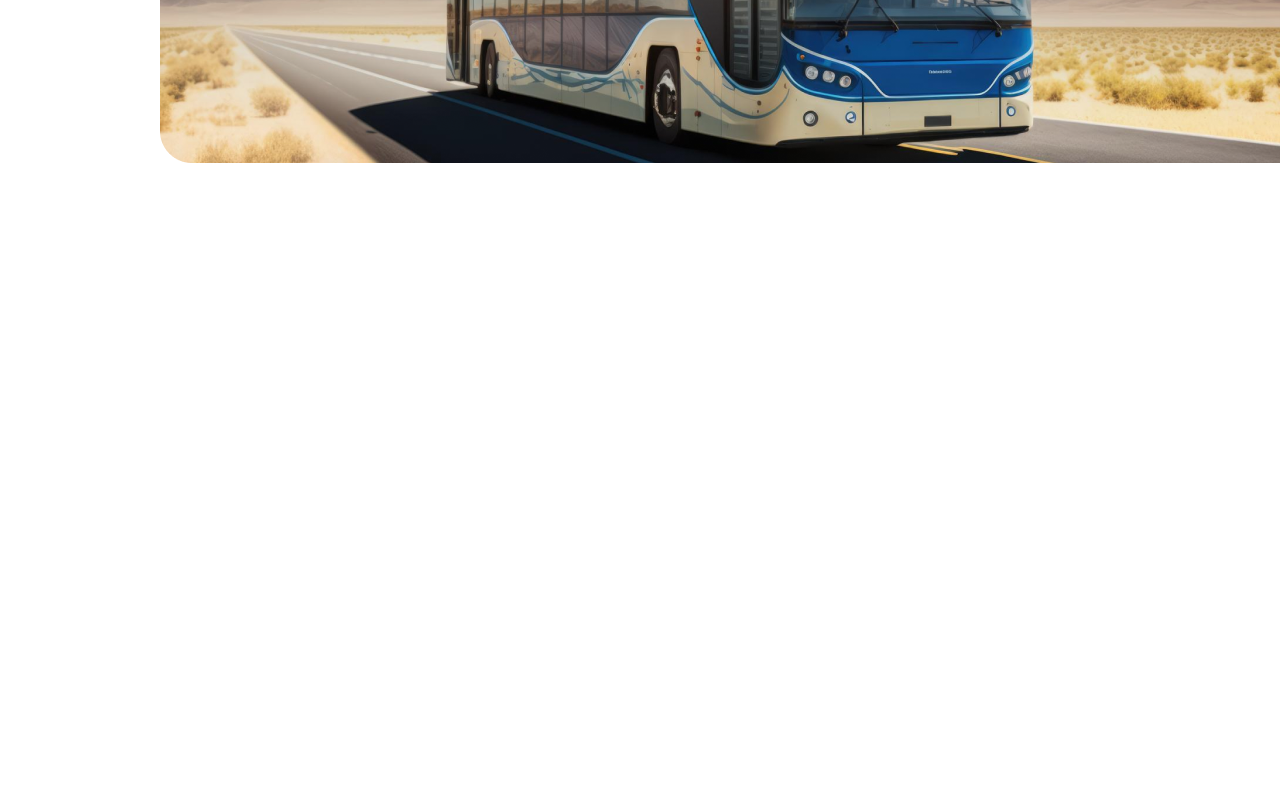
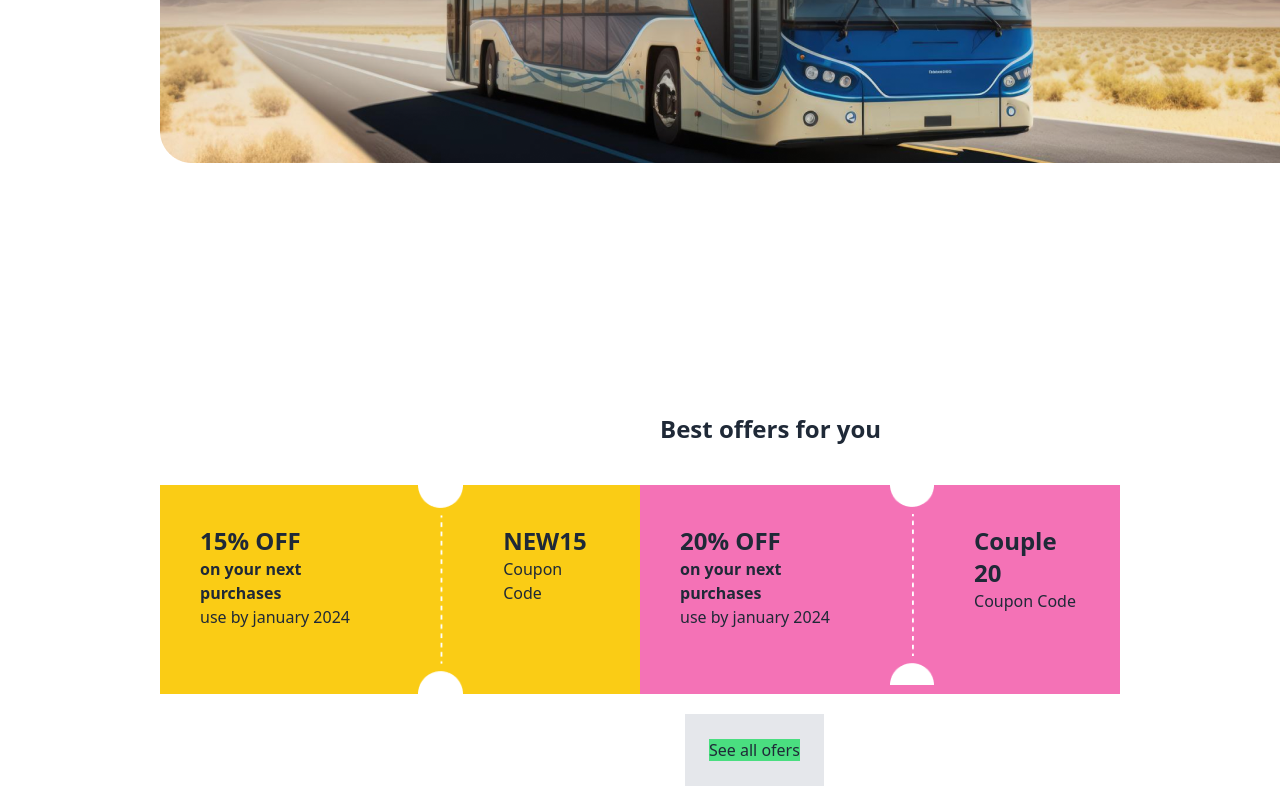
Before and after one commit to nafis200/assignment-5, a plain HTML site: page index.html in a window 1280 px wide. Shown: the part 479-1265 px from the top of the page. Before the commit the page ends 892 px from the top, so only its background shows below. Drawn offline with nearby package versions, Linux system fonts and the light colour scheme.

Commit message:
banner done

```diff
--- a/index.html
+++ b/index.html
@@ -47,6 +47,40 @@
             <button class="p-4 bg-green-400 ml-[600px]">Buy ticket</button>
         </div>
     </div>
+    <div class="">
+        <h1 class="text-2xl font-semibold ml-[660px]">Best offers for you</h1>
+         <div class="all mt-10 ml-40 mr-40 flex justify-between">
+          <div class="bg-yellow-400 flex w-[500px]" id="id1">
+            <div class="15% of p-10">
+              <p class="text-2xl font-bold">15% OFF</p>
+              <p class=" font-semibold">on your next purchases</p>
+              <p class=" font-light">use by january 2024</p>
+           </div>
+           <div>
+            <img src="../cupon-devider.png" alt="">
+           </div>
+           <div class="p-10">
+            <p class="text-2xl font-bold">NEW15</p>
+            <p class=" font-light">Coupon Code</p>
+         </div>
+            </div>
+            <div class=" bg-pink-400 flex w-[500px]" id="id1">
+              <div class="15% of p-10">
+                <p class="text-2xl font-bold">20% OFF</p>
+                <p class=" font-semibold">on your next purchases</p>
+                <p class=" font-light">use by january 2024</p>
+             </div>
+             <div>
+              <img src="../cupon-devider.png" alt="">
+             </div>
+             <div class="p-10">
+              <p class="text-2xl font-bold">Couple 20</p>
+              <p class=" font-light">Coupon Code</p>
+           </div>
+              </div>
+         </div>
+         <button class="p-6 bg-gray-200 ml-[685px] mt-5"><span class=" bg-green-400">See all ofers</span> </button>
+    </div>
     </header>
     <main>
 
```
